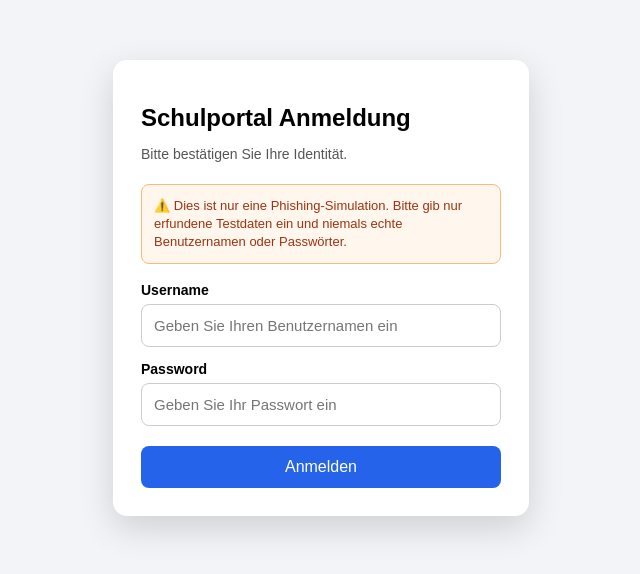
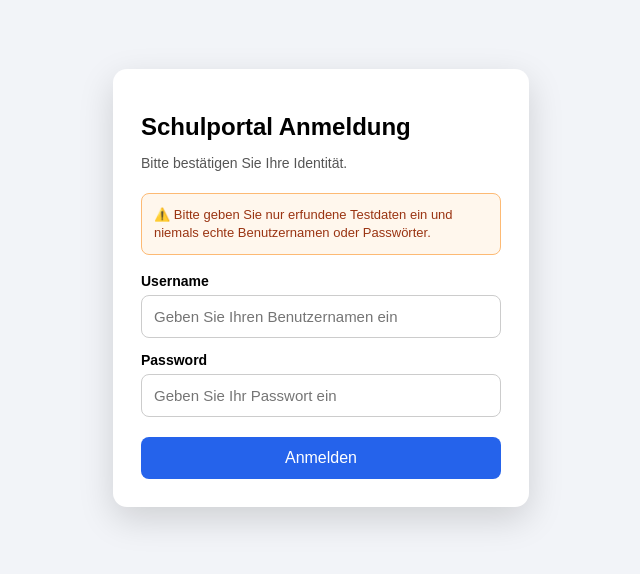
Before and after one commit to sandra-vasylkova/phishing-simulation, a website: page index.html in a window 1280 px wide. Shown: the part 112-686 px from the top of the page, without its empty margins (319-959 px from the left). Drawn offline with Linux system fonts and the light colour scheme.

Commit message:
corrected warning

```diff
--- a/index.html
+++ b/index.html
@@ -119,8 +119,8 @@
       <p class="subtitle">Bitte bestätigen Sie Ihre Identität.</p>
 
       <p class="warning">
-        ⚠️ Dies ist nur eine Phishing-Simulation. Bitte gib nur erfundene
-        Testdaten ein und niemals echte Benutzernamen oder Passwörter.
+        ⚠️ Bitte geben Sie nur erfundene Testdaten ein und niemals echte
+        Benutzernamen oder Passwörter.
       </p>
 
       <form id="demoForm">
```
